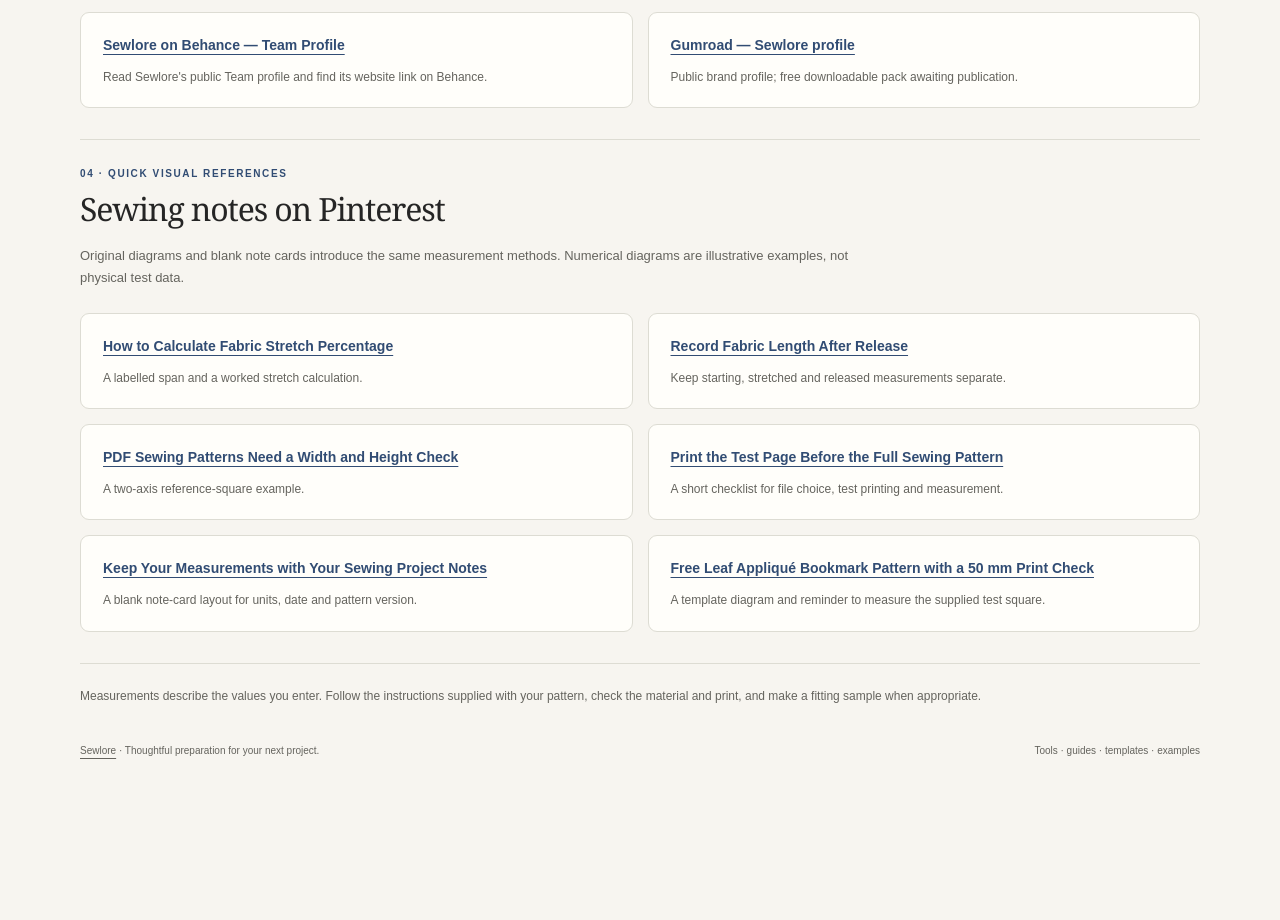
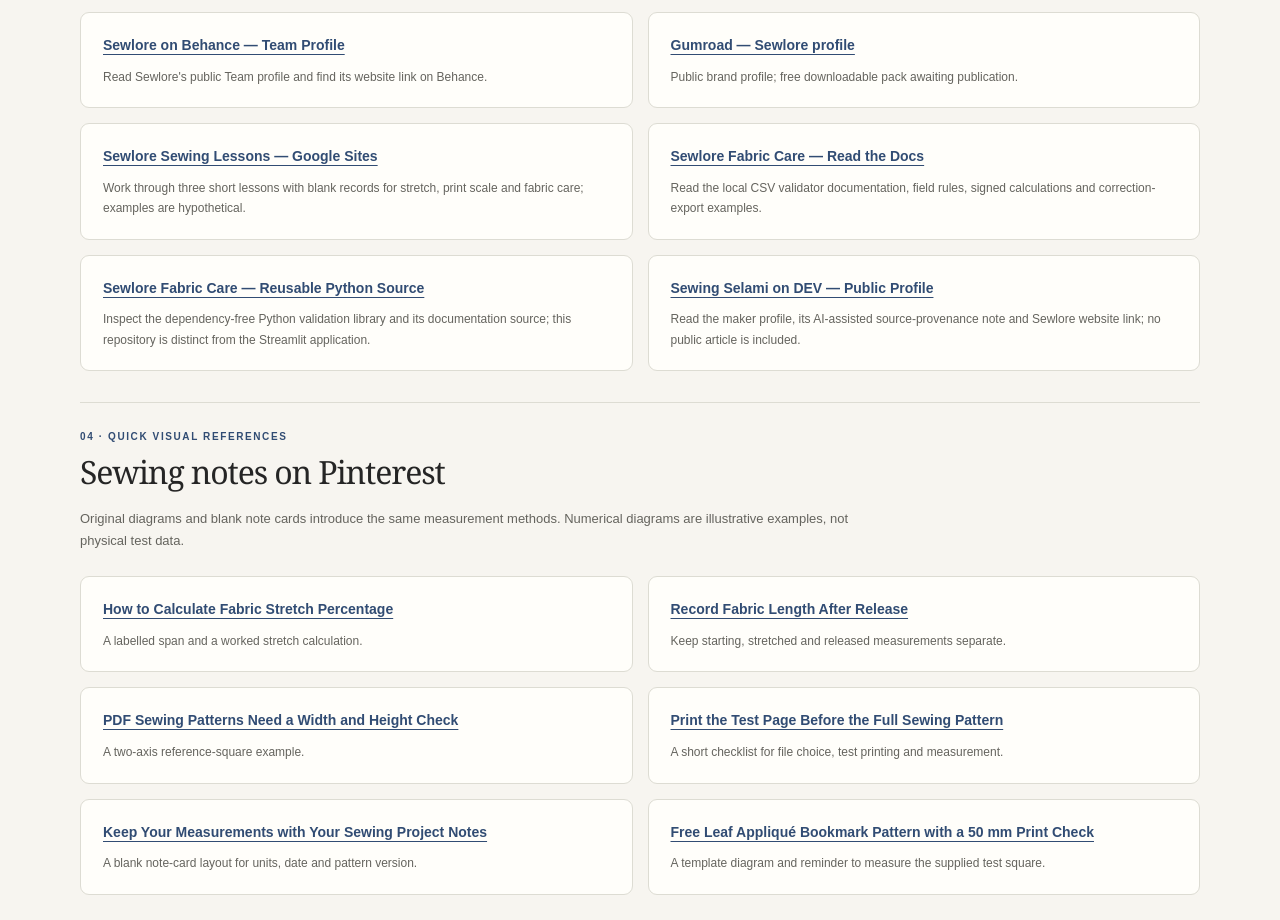
Before and after one commit to gokimedia/sewlore-sewing-tools, a website: page resources.html in a window 1280 px wide. Shown: the part 3552-4472 px from the top of the page. Before the commit the page ends 4338 px from the top, so only its background shows below. Drawn offline with Linux system fonts and the light colour scheme.

Commit message:
Add verified sewing lessons, developer docs and maker profile

```diff
--- a/resources.html
+++ b/resources.html
@@ -85,6 +85,10 @@
         <li><a href="https://threadloop.app/designers/sewlore">Sewlore on Threadloop — Designer Page</a><p>Read Sewlore's public designer description and follow its website link for PDF patterns and tools for planning sewing projects.</p></li>
         <li><a href="https://www.behance.net/sewlore">Sewlore on Behance — Team Profile</a><p>Read Sewlore's public Team profile and find its website link on Behance.</p></li>
         <li><a href="https://selami3.gumroad.com/">Gumroad — Sewlore profile</a><p>Public brand profile; free downloadable pack awaiting publication.</p></li>
+        <li><a href="https://sites.google.com/view/sewlore-sewing-lessons">Sewlore Sewing Lessons — Google Sites</a><p>Work through three short lessons with blank records for stretch, print scale and fabric care; examples are hypothetical.</p></li>
+        <li><a href="https://sewlore-fabric-care.readthedocs.io/en/latest/">Sewlore Fabric Care — Read the Docs</a><p>Read the local CSV validator documentation, field rules, signed calculations and correction-export examples.</p></li>
+        <li><a href="https://github.com/gokimedia/sewlore-fabric-care">Sewlore Fabric Care — Reusable Python Source</a><p>Inspect the dependency-free Python validation library and its documentation source; this repository is distinct from the Streamlit application.</p></li>
+        <li><a href="https://dev.to/sewing_selami_bad1585511e">Sewing Selami on DEV — Public Profile</a><p>Read the maker profile, its AI-assisted source-provenance note and Sewlore website link; no public article is included.</p></li>
       </ul>
     </section>
 
```
Also changed, not shown: README.md.
